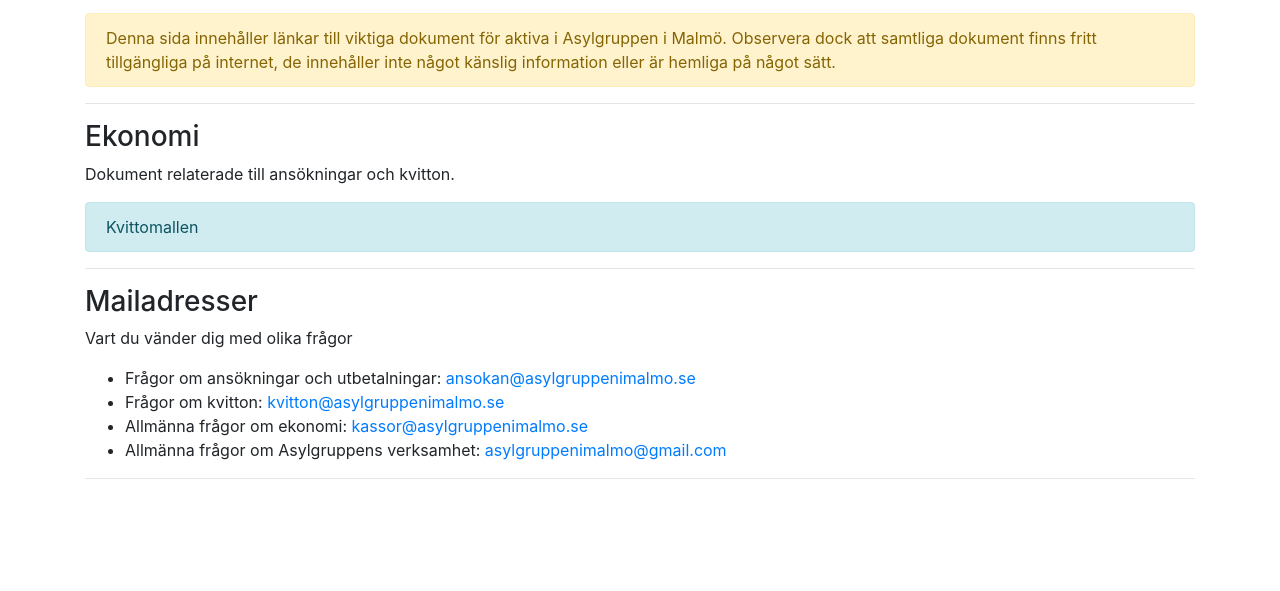
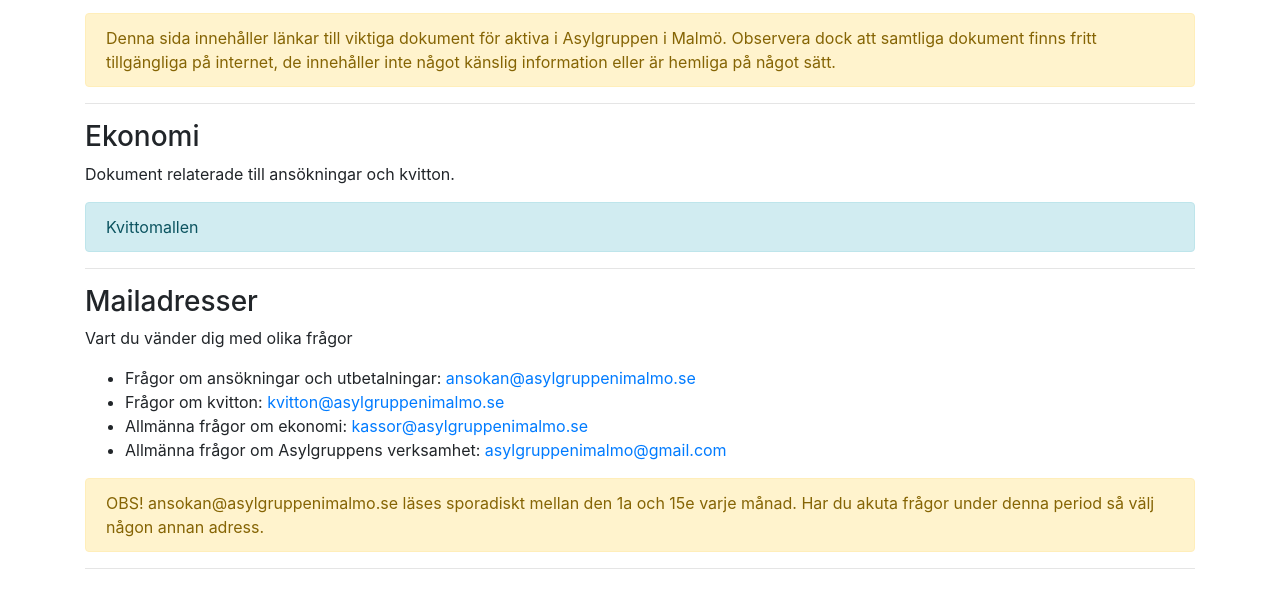
Before and after one commit to asylgrp/internt.asylgruppenimalmo.se, a plain HTML site: page index.html in a window 1280 px wide. Shown: the part 121-712 px from the top of the page. Drawn offline with Linux system fonts and the light colour scheme.

Commit message:
Update index.html

```diff
--- a/index.html
+++ b/index.html
@@ -68,6 +68,11 @@
         </li>
       </ul>
 
+      <div class="alert alert-warning">
+        OBS! ansokan@asylgruppenimalmo.se läses sporadiskt mellan den 1a och 15e varje
+        månad. Har du akuta frågor under denna period så välj någon annan adress.
+      </div>
+
       <hr>
 
     </div> <!-- /container -->
```
